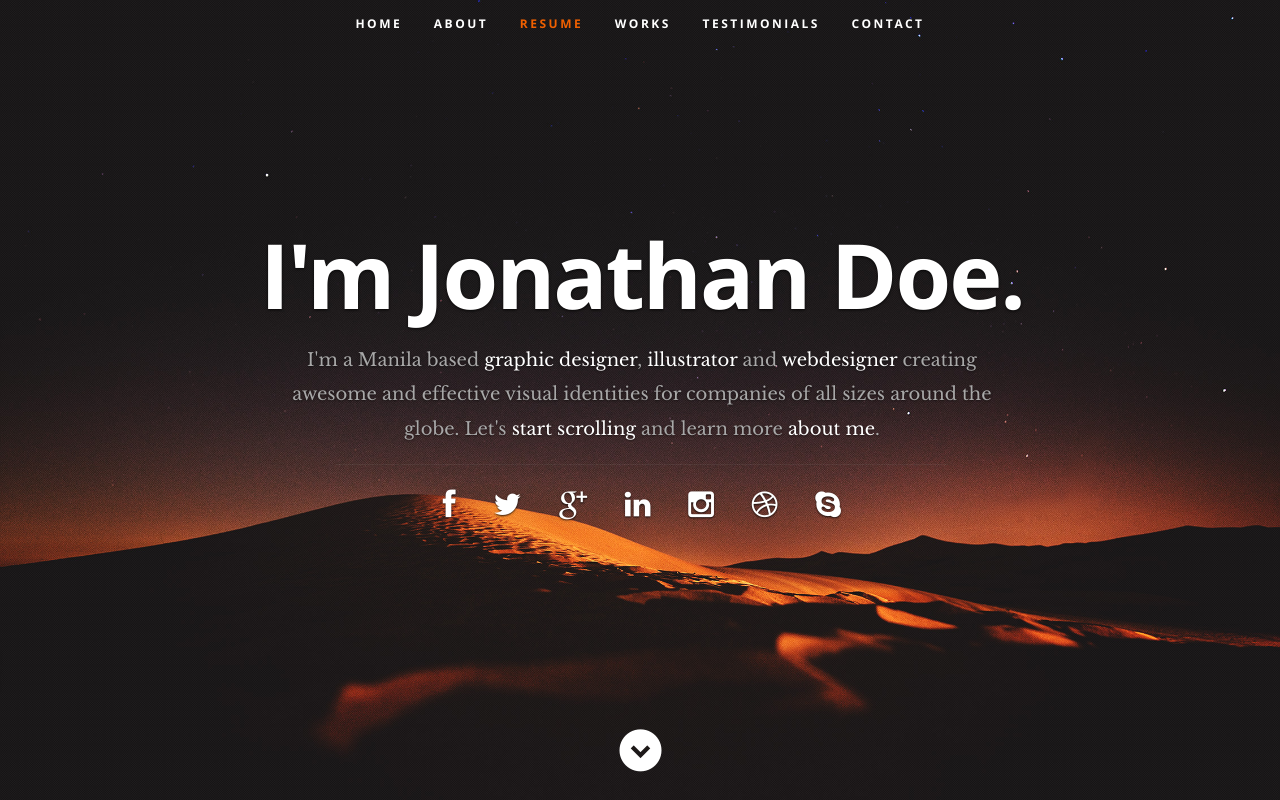
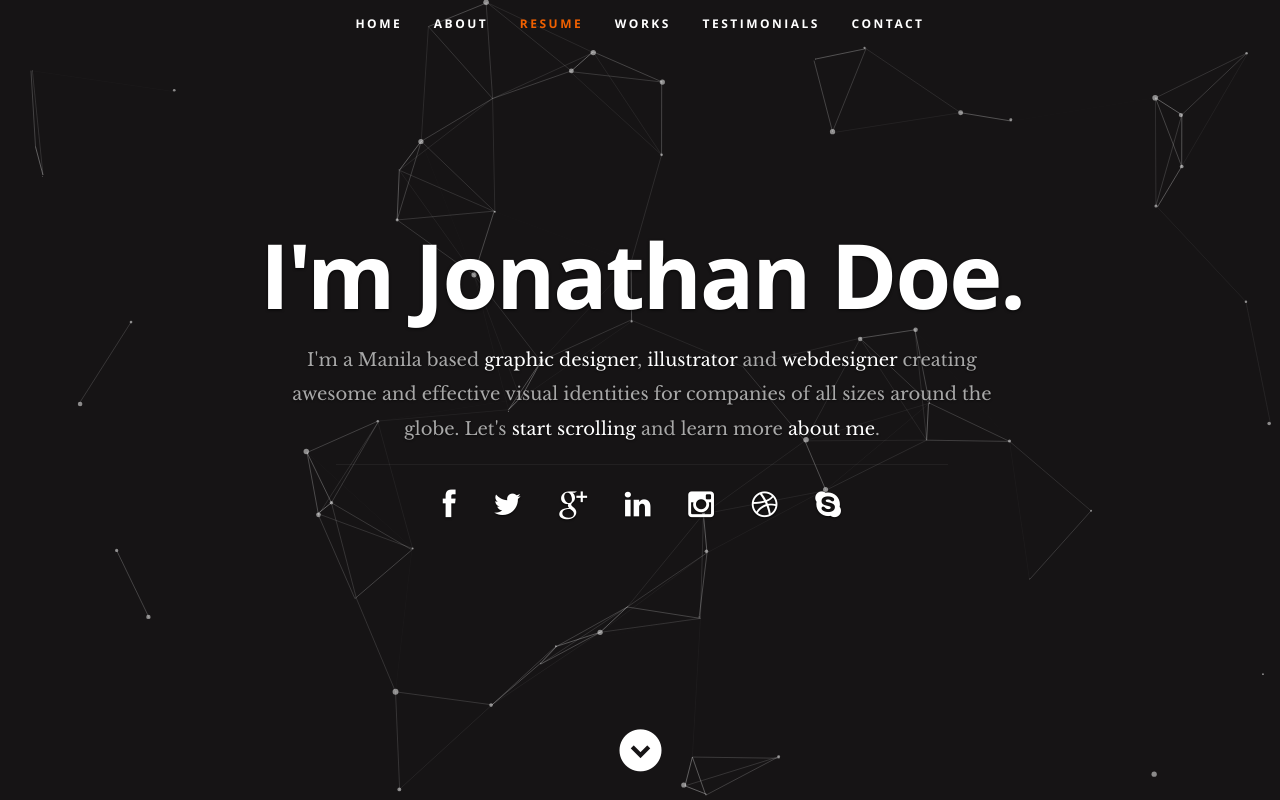
Before and after one commit to seifeldeen92/My-Website, a plain HTML site: page index.html in a window 1280 px wide. Shown: the top 800 px of the page. Drawn offline with nearby package versions, Linux system fonts and the light colour scheme.

Commit message:
added particles js

```diff
--- a/css/layout.css
+++ b/css/layout.css
@@ -33,9 +33,7 @@ header {
    height: 800px;
    min-height: 500px;
    width: 100%;
-   background: #161415 url(../images/header-background.jpg) no-repeat top center;
-   background-size: cover !important;
-	-webkit-background-size: cover !important;
+   background-color: #161415;
    text-align: center;
    overflow: hidden;
 }
@@ -48,12 +46,14 @@ header:before {
    height: 100%;
 }
 header .banner {
+  position: relative;
   display: inline-block;
   vertical-align: middle;
   margin: 0 auto;
   width: 85%;
   padding-bottom: 30px;s
   text-align: center;
+  z-index: 100;
 }
 
 header .banner-text { width: 100%; }
@@ -118,6 +118,22 @@ header .scrolldown a {
    transition: all .3s ease-in-out;
 }
 header .scrolldown a:hover { color: #11ABB0; }
+
+/* particles bg
+--------------------------------------------------------------------- */
+
+#particles-bg {
+  position: absolute;
+  width: 100%;
+  height: 100%;
+  top: 0;
+}
+
+canvas {
+  display: block;
+  vertical-align: bottom;
+}
+
 
 /* primary navigation
 --------------------------------------------------------------------- */
@@ -282,7 +298,7 @@ ul#nav li.current a { color: #F06000; }
 }
 
 /*----------------------------------------------*/
-/*	Skill Bars
+/*  Skill Bars
 /*----------------------------------------------*/
 
 .bars {
@@ -552,7 +568,7 @@ ul#nav li.current a { color: #F06000; }
    letter-spacing: 3px;
    cursor: pointer;
 }
-.popup-modal a:hover {	color: #00CCCC; }
+.popup-modal a:hover {  color: #00CCCC; }
 .popup-modal a.popup-modal-dismiss { margin-left: 24px; }
 
 
@@ -672,7 +688,7 @@ call-to-action .button {
    color: #fff;
 }
 
-/*	Blockquotes */
+/*  Blockquotes */
 #testimonials blockquote {
    margin: 0 0px 30px 0px;
    padding-left: 0;
--- a/index.html
+++ b/index.html
@@ -37,6 +37,8 @@
 	 <!-- Header
 	 ================================================== -->
 	 <header id="home">
+			<!-- particles.js container -->
+			<div id="particles-bg"></div>
 
 			<nav id="nav-wrap">
 
@@ -814,7 +816,7 @@
 	 <script src="http://ajax.googleapis.com/ajax/libs/jquery/1.10.2/jquery.min.js"></script>
 	 <script>window.jQuery || document.write('<script src="js/jquery-1.10.2.min.js"><\/script>')</script>
 	 <script type="text/javascript" src="js/jquery-migrate-1.2.1.min.js"></script>
-
+	 <script src="js/particles.min.js"></script>
 	 <script src="js/jquery.flexslider.js"></script>
 	 <script src="js/waypoints.js"></script>
 	 <script src="js/jquery.fittext.js"></script>
--- a/js/init.js
+++ b/js/init.js
@@ -32,6 +32,15 @@
 			});
 	});
 
+/*----------------------------------------------------*/
+/*  Particle ground
+------------------------------------------------------*/
+
+	/* ---- particles.js config ---- */
+
+	particlesJS.load('particles-bg', 'js/particles.json', function() {
+  	console.log('callback - particles.js config loaded');
+	});
 
 /*----------------------------------------------------*/
 /* Highlight the current section in the navigation bar
@@ -61,7 +70,7 @@
 
 
 /*----------------------------------------------------*/
-/*	Make sure that #header-background-image height is
+/*  Make sure that #header-background-image height is
 /* equal to the browser height.
 ------------------------------------------------------ */
 
@@ -74,7 +83,7 @@
 
 
 /*----------------------------------------------------*/
-/*	Fade In/Out Primary Navigation
+/*  Fade In/Out Primary Navigation
 ------------------------------------------------------*/
 
 	 $(window).on('scroll', function() {
@@ -99,7 +108,7 @@
 
 
 /*----------------------------------------------------*/
-/*	Modal Popup
+/*  Modal Popup
 ------------------------------------------------------*/
 
 		$('.item-wrap a').magnificPopup({
@@ -119,7 +128,7 @@
 
 
 /*----------------------------------------------------*/
-/*	Flexslider
+/*  Flexslider
 /*----------------------------------------------------*/
 	 $('.flexslider').flexslider({
 			namespace: "flex-",
@@ -134,7 +143,7 @@
 	 });
 
 /*----------------------------------------------------*/
-/*	contact form
+/*  contact form
 ------------------------------------------------------*/
 
 	 $('form#contactForm button.submit').click(function() {
--- /dev/null
+++ b/js/particles.json
@@ -0,0 +1,110 @@
+{
+  "particles": {
+    "number": {
+      "value": 80,
+      "density": {
+        "enable": true,
+        "value_area": 1200
+      }
+    },
+    "color": {
+      "value": "#ffffff"
+    },
+    "shape": {
+      "type": "circle",
+      "stroke": {
+        "width": 0,
+        "color": "#000000"
+      },
+      "polygon": {
+        "nb_sides": 5
+      },
+      "image": {
+        "src": "img/github.svg",
+        "width": 100,
+        "height": 100
+      }
+    },
+    "opacity": {
+      "value": 0.5,
+      "random": false,
+      "anim": {
+        "enable": false,
+        "speed": 1,
+        "opacity_min": 0.1,
+        "sync": false
+      }
+    },
+    "size": {
+      "value": 3,
+      "random": true,
+      "anim": {
+        "enable": false,
+        "speed": 40,
+        "size_min": 0.1,
+        "sync": false
+      }
+    },
+    "line_linked": {
+      "enable": true,
+      "distance": 150,
+      "color": "#ffffff",
+      "opacity": 0.4,
+      "width": 1
+    },
+    "move": {
+      "enable": true,
+      "speed": 6,
+      "direction": "none",
+      "random": false,
+      "straight": false,
+      "out_mode": "out",
+      "bounce": false,
+      "attract": {
+        "enable": false,
+        "rotateX": 600,
+        "rotateY": 1200
+      }
+    }
+  },
+  "interactivity": {
+    "detect_on": "canvas",
+    "events": {
+      "onhover": {
+        "enable": true,
+        "mode": "grab"
+      },
+      "onclick": {
+        "enable": true,
+        "mode": "push"
+      },
+      "resize": true
+    },
+    "modes": {
+      "grab": {
+        "distance": 140,
+        "line_linked": {
+          "opacity": 1
+        }
+      },
+      "bubble": {
+        "distance": 400,
+        "size": 40,
+        "duration": 2,
+        "opacity": 8,
+        "speed": 3
+      },
+      "repulse": {
+        "distance": 200,
+        "duration": 0.4
+      },
+      "push": {
+        "particles_nb": 4
+      },
+      "remove": {
+        "particles_nb": 2
+      }
+    }
+  },
+  "retina_detect": true
+}
```
Also changed, not shown: js/particles.min.js (added). Lines whose indentation alone changed are shown as unchanged.
